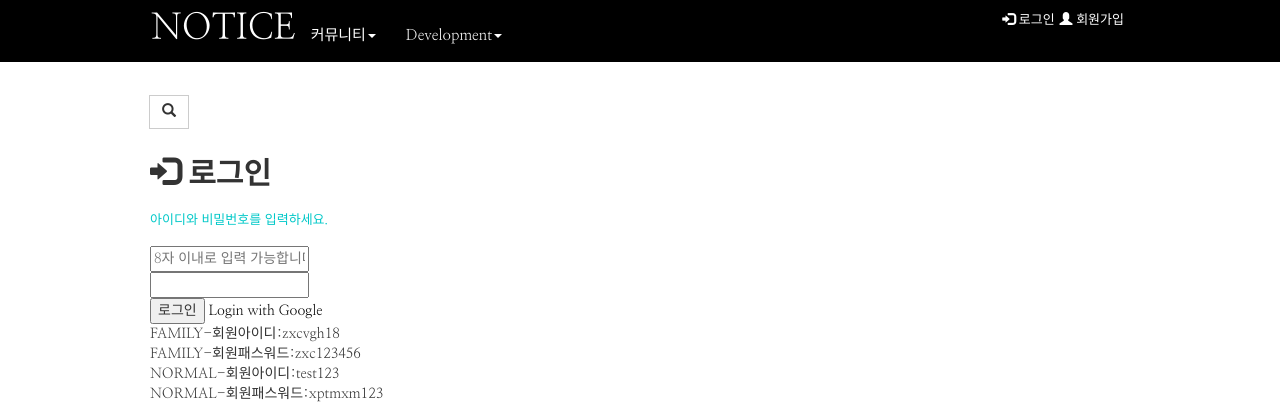
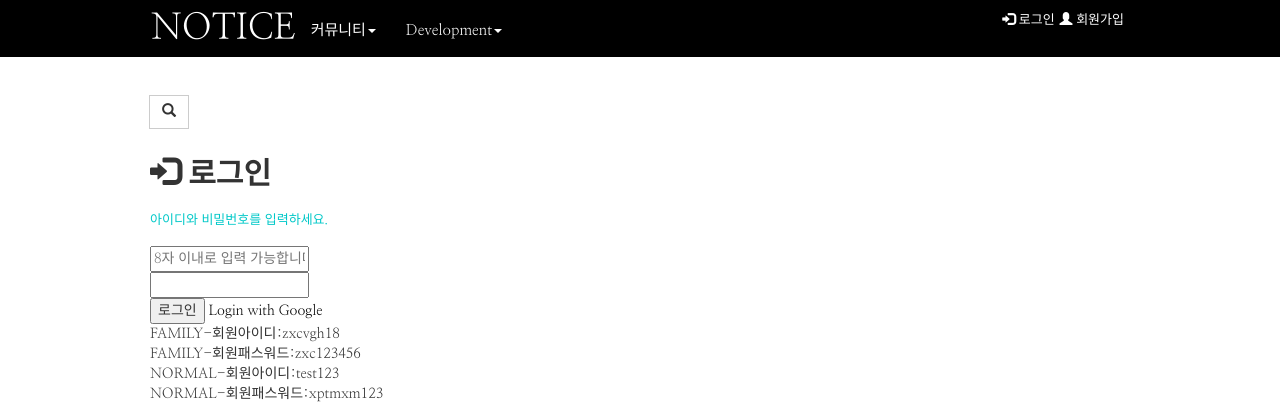
Before and after one commit to lee42s/Django-blog, a Django app: page /accounts/login/?next=/manager/ in a window 1280 px wide. Shown: the top 420 px of the page. Run offline with Django 3.2, Linux system fonts and the light colour scheme; some libraries are stand-ins or nearby versions.

Commit message:
메인,비밀번호변경페이지 css 작업(완료),로그인페이지(작업중)

```diff
--- a/static/css/pc_media.css
+++ b/static/css/pc_media.css
@@ -20,6 +20,9 @@
     }
     .gnb{
         margin-top: 5px;
+    }
+    .gnb>li>a{
+        padding-top: 10px;
     }
     .search_form{
         padding-top:95px;
```
Also changed, not shown: db.sqlite3, uploads/imges/2018/05/02/fdsfds.jpg (deleted), uploads/imges/2018/05/02/fdsfsd.jpg (deleted), uploads/imges/2018/05/02/fdsfsd_7DwVmcX.jpg (deleted), uploads/imges/2018/05/02/fdsfsd_7NgQ3N3.jpg (deleted), uploads/imges/2018/05/02/fdsfsd_NWz0B3x.jpg (deleted), uploads/imges/2018/05/02/fdsfsd_TYECTw6.jpg (deleted), uploads/imges/2018/05/02/fdsfsd_dF0q95d.jpg (deleted), uploads/imges/2018/05/02/table_decoration_table_decorations_board_christmas_xmas_festival_advent_7zeoBI8.jpg (deleted), uploads/imges/2018/05/02/table_decoration_table_decorations_board_christmas_xmas_festival_advent_fbxRB4o.jpg (deleted), uploads/imges/2018/05/04/fdsfsd.jpg (deleted), uploads/imges/2018/05/04/fdsfsd_m1oEqyL.jpg (deleted), uploads/imges/2018/05/04/table_decoration_table_decorations_board_christmas_xmas_festival_advent_8G1qFdb.jpg (deleted), uploads/imges/2018/05/04/table_decoration_table_decorations_board_christmas_xmas_festival_advent_RD0UPH2.jpg (deleted), 1 more files, 1 other file.
